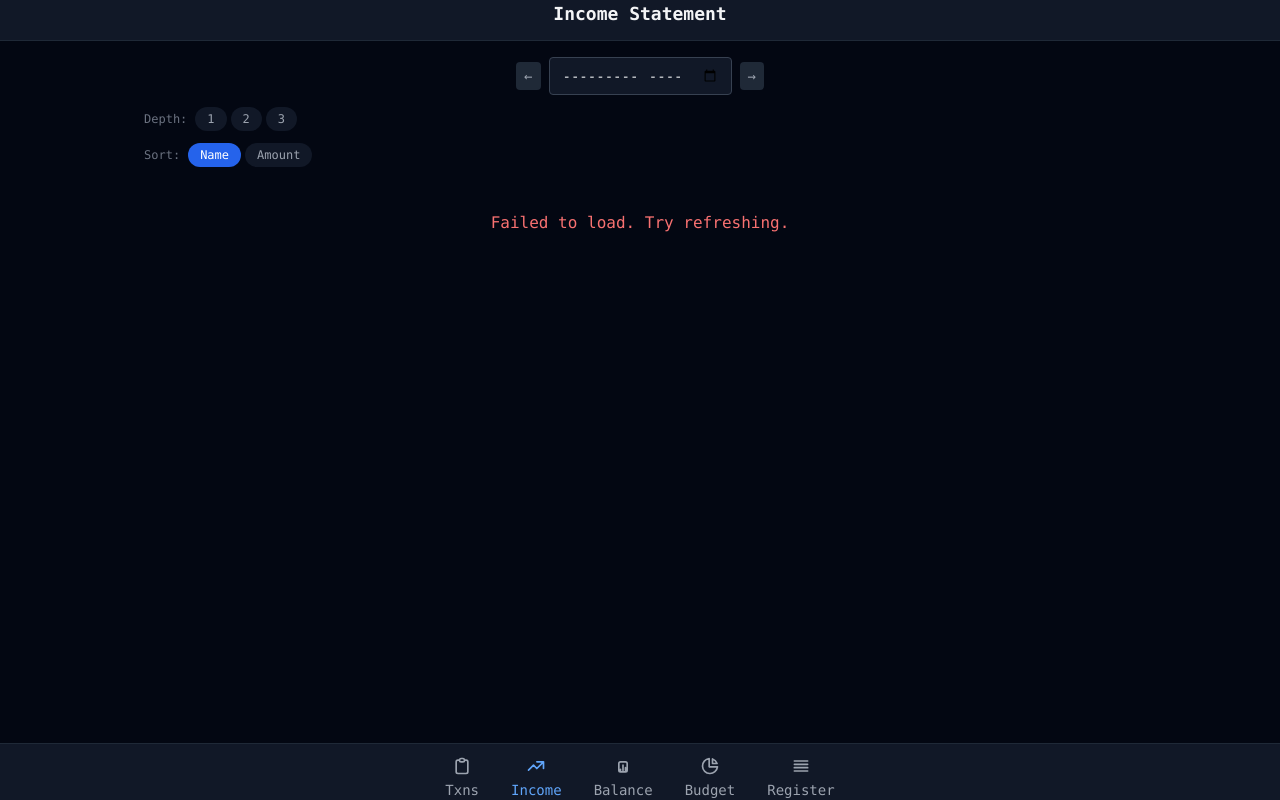
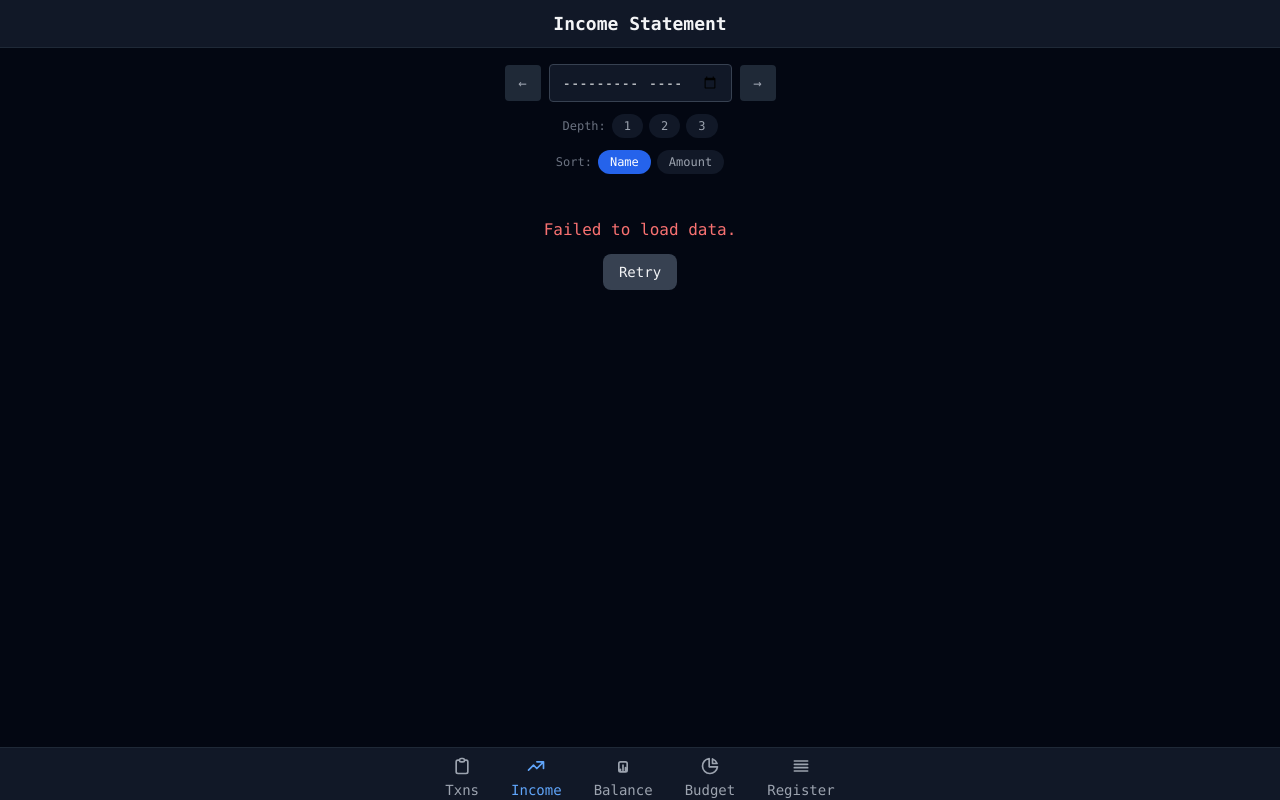
Before and after one commit to chiendo97/hledger-webapp, a Python web app: template templates/income.html in a window 1280 px wide. Run offline with Jinja, Linux system fonts and the light colour scheme; the template is opened without the code that fills it, so the values that code supplies are empty; style sheets or scripts are compiled from the project's sources.

Commit message:
Polish UI alignment, quieter multi-currency hero, and harden edge cases
- Fix header vertical centering with flex + fixed height
- Fix nav bar vertical alignment with items-center
- Center depth/sort selectors and month picker arrows
- Quieter Net hero for multi-currency (text-xl vs text-3xl)
- Normalize budget percent to consistent text-sm
- Consistent modal border-radius (rounded-lg)
- Center close buttons with explicit flex sizing
- Add double-submit protection on edit form
- Add HTMX error retry button
- Add prefers-reduced-motion support
- Defensive checks for empty postings in tx cards

Co-Authored-By: Claude Opus 4.6 <noreply@anthropic.com>

```diff
--- a/style.css
+++ b/style.css
@@ -131,3 +131,17 @@ body {
   50% { width: 70%; }
   100% { width: 90%; }
 }
+
+/* Respect reduced motion preferences */
+@media (prefers-reduced-motion: reduce) {
+  #loading-bar.active {
+    animation: none;
+    width: 90%;
+  }
+  #loading-bar.done {
+    transition: none;
+  }
+  .skeleton {
+    animation: none;
+  }
+}
--- a/templates/base.html
+++ b/templates/base.html
@@ -17,8 +17,8 @@
 <body hx-boost="true" class="bg-surface text-text min-h-screen font-mono" style="padding-bottom: calc(5rem + env(safe-area-inset-bottom))">
   <div id="loading-bar"></div>
   <!-- Top bar -->
-  <header class="sticky top-0 z-40 bg-surface-raised border-b border-border px-4 py-3">
-    <h1 class="text-lg font-semibold text-center">{% block header %}hledger{% endblock %}</h1>
+  <header class="sticky top-0 z-40 bg-surface-raised border-b border-border px-4 h-12 flex items-center justify-center">
+    <h1 class="text-lg font-semibold leading-none">{% block header %}hledger{% endblock %}</h1>
   </header>
 
   <!-- Pull-to-refresh indicator -->
@@ -35,7 +35,7 @@
   </main>
 
   <!-- Bottom nav -->
-  <nav class="fixed bottom-0 inset-x-0 z-40 bg-surface-raised border-t border-border flex justify-around py-3 text-xs sm:text-sm sm:justify-center sm:gap-8" aria-label="Main navigation">
+  <nav class="fixed bottom-0 inset-x-0 z-40 bg-surface-raised border-t border-border flex justify-around items-center py-2 text-xs sm:text-sm sm:justify-center sm:gap-8" aria-label="Main navigation">
     <a href="/transactions{% if month %}?month={{ month }}{% endif %}" {% if active == 'tx' %}aria-current="page"{% endif %} class="flex flex-col items-center gap-1 min-h-[44px] justify-center focus-visible:outline-2 focus-visible:outline-offset-2 focus-visible:outline-accent-text rounded {% if active == 'tx' %}text-accent-text{% else %}text-text-muted{% endif %}">
       <svg class="w-5 h-5" fill="none" stroke="currentColor" viewBox="0 0 24 24"><path stroke-linecap="round" stroke-linejoin="round" stroke-width="2" d="M9 5H7a2 2 0 00-2 2v12a2 2 0 002 2h10a2 2 0 002-2V7a2 2 0 00-2-2h-2M9 5a2 2 0 002 2h2a2 2 0 002-2M9 5a2 2 0 012-2h2a2 2 0 012 2"/></svg>
       <span>Txns</span>
@@ -59,7 +59,7 @@
   </nav>
   <!-- Modal (Alpine.js) -->
   <div id="modal"
-       x-data="{ tx: null, editing: false, editTags: [], editPostings: [], _prevFocus: null }"
+       x-data="{ tx: null, editing: false, saving: false, editTags: [], editPostings: [], _prevFocus: null }"
        @show-tx.window="
          _prevFocus = document.activeElement;
          tx = JSON.parse($event.detail);
@@ -72,7 +72,7 @@
        @keydown.escape.window="tx = null; if (_prevFocus) _prevFocus.focus()">
     <template x-if="tx">
       <div id="tx-modal" class="fixed inset-0 z-50 flex items-center justify-center bg-surface-overlay" @click.self="tx = null; if (_prevFocus) _prevFocus.focus()">
-        <div id="tx-dialog" role="dialog" aria-modal="true" aria-labelledby="modal-title" tabindex="-1" class="bg-surface-raised border border-border-input rounded-xl w-full max-w-lg lg:max-w-2xl mx-4 max-h-[90vh] overflow-y-auto focus:outline-none" @click.stop @keydown.tab="
+        <div id="tx-dialog" role="dialog" aria-modal="true" aria-labelledby="modal-title" tabindex="-1" class="bg-surface-raised border border-border-input rounded-lg w-full max-w-lg lg:max-w-2xl mx-4 max-h-[90vh] overflow-y-auto focus:outline-none" @click.stop @keydown.tab="
           const focusable = [...$el.querySelectorAll('a[href],button:not([disabled]),input:not([disabled]),select:not([disabled]),textarea:not([disabled]),[tabindex]:not([tabindex=\'-1\'])')];
           if (!focusable.length) return;
           const first = focusable[0], last = focusable[focusable.length - 1];
@@ -84,7 +84,7 @@
           <div x-show="!editing">
             <div class="flex justify-between items-center p-4 border-b border-border">
               <h2 id="modal-title" class="text-lg font-semibold" x-text="'Transaction #' + tx.tindex"></h2>
-              <button @click="tx = null; if (_prevFocus) _prevFocus.focus()" aria-label="Close" class="text-text-muted hover:text-white text-xl">&times;</button>
+              <button @click="tx = null; if (_prevFocus) _prevFocus.focus()" aria-label="Close" class="text-text-muted hover:text-white w-8 h-8 flex items-center justify-center text-xl leading-none">&times;</button>
             </div>
             <div class="p-4 space-y-3">
               <div>
@@ -130,12 +130,15 @@
           <div x-show="editing">
             <div class="flex justify-between items-center p-4 border-b border-border">
               <h2 class="text-lg font-semibold">Edit Transaction</h2>
-              <button @click="tx = null; if (_prevFocus) _prevFocus.focus()" aria-label="Close" class="text-text-muted hover:text-white text-xl">&times;</button>
+              <button @click="tx = null; if (_prevFocus) _prevFocus.focus()" aria-label="Close" class="text-text-muted hover:text-white w-8 h-8 flex items-center justify-center text-xl leading-none">&times;</button>
             </div>
             <form @submit.prevent="
+                    if (saving) return;
+                    saving = true;
                     fetch('/transactions/' + tx.tindex, { method: 'POST', body: new FormData($el) })
                       .then(r => { if (r.ok) { tx = null; window.dispatchEvent(new Event('refresh')); } else { alert('Save failed (' + r.status + ')'); } })
                       .catch(() => alert('Network error'))
+                      .finally(() => saving = false)
                   " class="p-4 space-y-3">
               <div>
                 <label for="edit-date" class="text-xs text-text-muted">Date</label>
@@ -159,7 +162,7 @@
                   </div>
                 </template>
               </div>
-              <button type="button" @click="editTags.push({key:'',value:''})" class="text-accent-text hover:text-text-link-accent text-xs">+ Add tag</button>
+              <button type="button" @click="editTags.push({key:'',value:''})" class="text-accent-text hover:text-text-link-accent text-sm">+ Add tag</button>
               <div class="space-y-2">
                 <label class="text-xs text-text-muted">Postings</label>
                 <template x-for="(p, i) in editPostings" :key="i">
@@ -177,7 +180,10 @@
               </div>
               <button type="button" @click="editPostings.push({account:'',amount:'',balance_assertion:''})" class="text-accent-text hover:text-text-link-accent text-sm">+ Add posting</button>
               <div class="flex gap-2 pt-3 border-t border-border">
-                <button type="submit" class="btn-success flex-1 text-sm">Save</button>
+                <button type="submit" :disabled="saving" class="btn-success flex-1 text-sm disabled:opacity-50">
+                  <span x-show="!saving">Save</span>
+                  <span x-show="saving" x-cloak>Saving...</span>
+                </button>
                 <button type="button" @click="editing = false" class="btn-secondary flex-1 text-sm">Cancel</button>
               </div>
             </form>
@@ -196,7 +202,7 @@
     setTimeout(function(){bar.className='';},300);
   });
   document.addEventListener('htmx:responseError', function(e){
-    if(e.detail.target) e.detail.target.innerHTML = '<p class="text-negative text-center py-8">Failed to load. Try refreshing.</p>';
+    if(e.detail.target) e.detail.target.innerHTML = '<div class="text-center py-8"><p class="text-negative mb-3">Failed to load data.</p><button onclick="window.dispatchEvent(new Event(\'refresh\'))" class="btn-secondary text-sm">Retry</button></div>';
   });
 })();
 </script>
--- a/templates/partials/budget_content.html
+++ b/templates/partials/budget_content.html
@@ -38,7 +38,7 @@
     <div class="bg-surface-raised border {% if row.percent > 100 %}border-negative/30{% else %}border-border{% endif %} rounded-lg p-3">
       <div class="flex justify-between items-baseline mb-1.5">
         <a href="/register?account={{ row.name | urlencode }}" class="text-sm text-text-heading truncate mr-2 hover:text-accent-text">{{ row.name }}</a>
-        <span class="font-mono font-bold whitespace-nowrap {% if row.percent > 100 %}text-lg {{ bar_colors.over }}{% elif row.percent >= 80 %}text-base {{ bar_colors.warn }}{% else %}text-sm {{ bar_colors.normal }}{% endif %}">{{ row.percent }}%</span>
+        <span class="font-mono font-bold whitespace-nowrap text-sm {% if row.percent > 100 %}{{ bar_colors.over }}{% elif row.percent >= 80 %}{{ bar_colors.warn }}{% else %}{{ bar_colors.normal }}{% endif %}">{{ row.percent }}%</span>
       </div>
       <div class="w-full bg-surface-inset rounded-full h-2.5 mb-1.5">
         <div class="h-2.5 rounded-full {% if row.percent > 100 %}{{ bar_colors.bar_over }}{% elif row.percent >= 80 %}{{ bar_colors.bar_warn }}{% else %}{{ bar_colors.bar_normal }}{% endif %}"
--- a/templates/partials/depth_selector.html
+++ b/templates/partials/depth_selector.html
@@ -1,6 +1,6 @@
 {% from "macros.html" import qs %}
-<div class="flex gap-1 items-center text-xs mb-3">
-  <span class="text-text-faint mr-1">Depth:</span>
+<div class="flex gap-1.5 items-center justify-center text-xs mb-3">
+  <span class="text-text-faint">Depth:</span>
   {% for d in [1, 2, 3] %}
   <a href="{{ qs(_p, depth=d) }}"
      class="{% if depth == d %}chip-active{% else %}chip{% endif %}">{{ d }}</a>
--- a/templates/partials/month_picker.html
+++ b/templates/partials/month_picker.html
@@ -1,7 +1,7 @@
 {% from "macros.html" import qs %}
 <div class="flex items-center justify-center gap-2 mb-3">
   <a href="{{ qs(_p, month=prev_month) }}" aria-label="Previous month"
-     class="px-2 py-1 rounded bg-surface-inset text-text-muted hover:bg-surface-button text-sm focus-visible:outline-2 focus-visible:outline-offset-2 focus-visible:outline-accent-text">&larr;</a>
+     class="w-9 h-9 flex items-center justify-center rounded bg-surface-inset text-text-muted hover:bg-surface-button text-sm focus-visible:outline-2 focus-visible:outline-offset-2 focus-visible:outline-accent-text">&larr;</a>
   <form method="get" class="contents">
     {% for k, v in _p.items() if v is not none and v|string != '' and k != 'month' %}
     <input type="hidden" name="{{ k }}" value="{{ v }}">
@@ -11,5 +11,5 @@
            class="input rounded-lg py-1 text-text-heading">
   </form>
   <a href="{{ qs(_p, month=next_month) }}" aria-label="Next month"
-     class="px-2 py-1 rounded bg-surface-inset text-text-muted hover:bg-surface-button text-sm focus-visible:outline-2 focus-visible:outline-offset-2 focus-visible:outline-accent-text">&rarr;</a>
+     class="w-9 h-9 flex items-center justify-center rounded bg-surface-inset text-text-muted hover:bg-surface-button text-sm focus-visible:outline-2 focus-visible:outline-offset-2 focus-visible:outline-accent-text">&rarr;</a>
 </div>
--- a/templates/partials/sort_toggle.html
+++ b/templates/partials/sort_toggle.html
@@ -1,6 +1,6 @@
 {% from "macros.html" import qs %}
-<div class="flex gap-1 items-center text-xs mb-3">
-  <span class="text-text-faint mr-1">Sort:</span>
+<div class="flex gap-1.5 items-center justify-center text-xs mb-3">
+  <span class="text-text-faint">Sort:</span>
   <a href="{{ qs(_p, sort='') }}"
      class="{% if not sort %}chip-active{% else %}chip{% endif %}">Name</a>
   <a href="{{ qs(_p, sort='amount') }}"
```
Also changed, not shown: templates/partials/report_content.html (+10 -10 lines), templates/partials/tx_list.html (+4 -4 lines).
